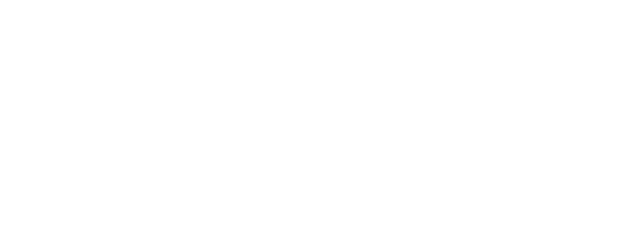
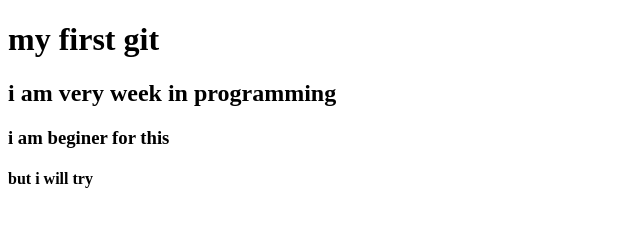
Before and after one commit to sishamim1234/my-six-repo, a plain HTML site: page index.html in a window 1280 px wide. Shown: the whole page, without its empty margins (0-640 px from the left). Drawn offline with Linux system fonts and the light colour scheme.

Commit message:
added header

```diff
--- a/index.html
+++ b/index.html
@@ -7,6 +7,9 @@
     <title>six</title>
 </head>
 <body>
-
+    <h1> my first git</h1>
+    <h2>i am very week in programming</h2>
+    <h3>i am beginer for this </h3>
+    <h4>but i will try</h4>
 </body>
 </html>
```
